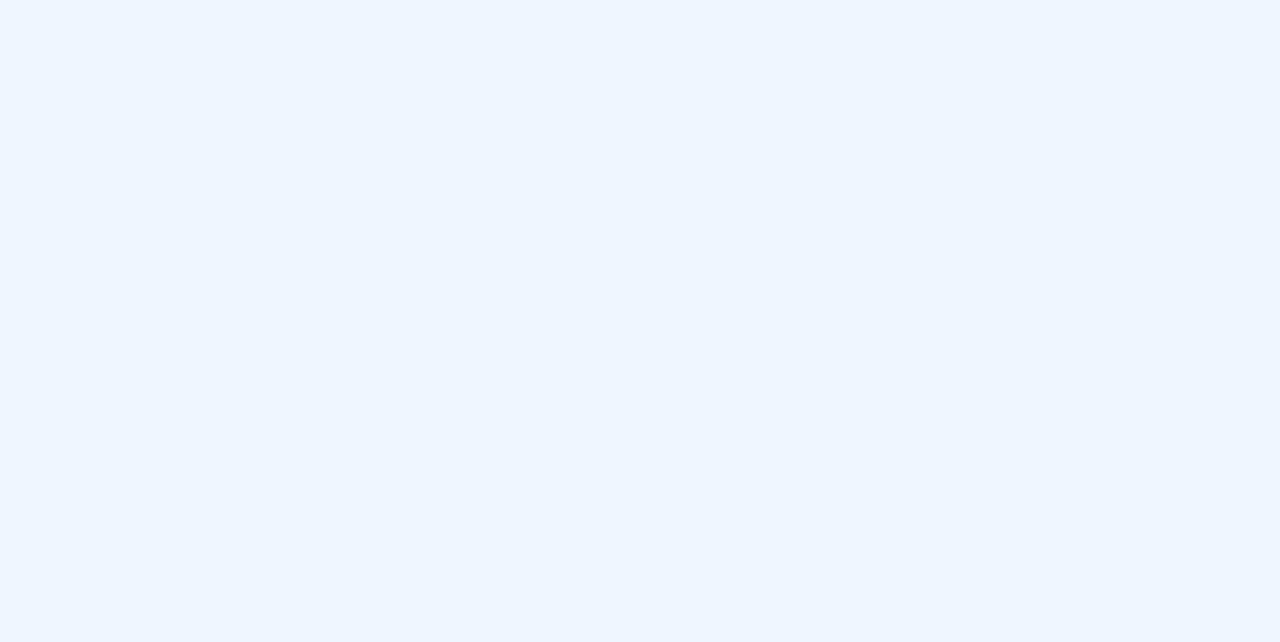
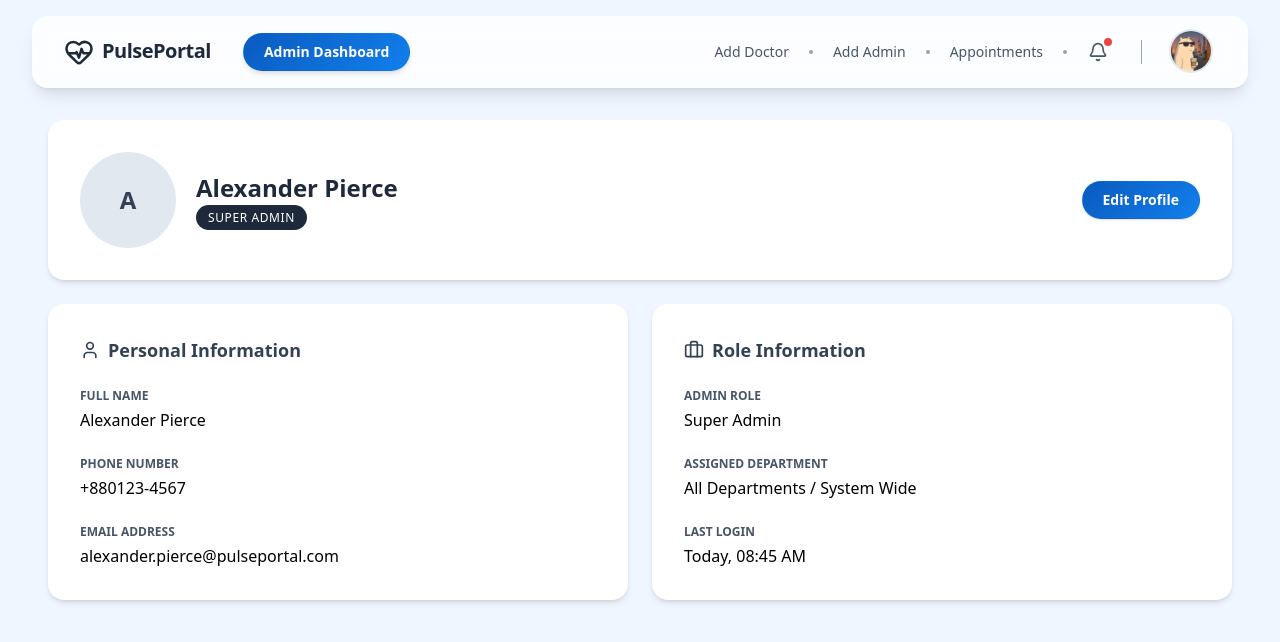
Before and after one commit to ArKooSaHaa/PulsePortal, a React (Vite) app in the folder client/: page /admin/profile in a window 1280 px wide. Before the commit this address had no page. Shown: the top 642 px of the page. Built offline with nearby package versions, Linux system fonts and the light colour scheme.

Commit message:
added admin profile UI

```diff
--- a/client/src/App.jsx
+++ b/client/src/App.jsx
@@ -20,6 +20,7 @@ import DoctorProfile from "./pages/doctor/DoctorProfile";
 import AdminDashboard from "./pages/admin/AdminDashboard";
 import AddDoctor from "./pages/admin/AddDoctor";
 import AddAdmin from "./pages/admin/AddAdmin";
+import AdminProfile from "./pages/admin/AdminProfile";
 function RoleLayout() {
     return (
         <>
@@ -52,6 +53,7 @@ function App() {
                     />
                      <Route path="/admin/add-admin" element={<AddAdmin />} />
                      <Route path="/doctor/profile" element={<DoctorProfile />} />
+                     <Route path="/admin/profile" element={<AdminProfile />} />
                 </Route>
                 {/* Patient */}
                 <Route
--- a/client/src/components/Navbar.jsx
+++ b/client/src/components/Navbar.jsx
@@ -321,7 +321,10 @@ export default function Navbar() {
                                             className="absolute right-0 top-full mt-2 w-48 rounded-xl border border-slate-200 bg-white shadow-xl p-2 z-50"
                                         >
                                             <motion.button
-                                            onClick={() => navigate(`/${role}/profile`)}
+                                            // onClick={() => navigate(`/${role}/profile`)}
+                                             onClick={() => {
+                                                 if (role === "admin") navigate("/admin/profile");
+                                                 else if (role === "doctor") navigate("/doctor/profile"); }}
                                                 whileHover={{
                                                     x: 3,
                                                     backgroundColor:
--- /dev/null
+++ b/client/src/pages/admin/AdminProfile.jsx
@@ -0,0 +1,184 @@
+import { useState } from "react";
+import { motion } from "framer-motion";
+import { User, Briefcase } from "lucide-react";
+
+export default function AdminProfile() {
+  const [isEdit, setIsEdit] = useState(false);
+
+  // Sample data
+  const [profile, setProfile] = useState({
+    name: "Alexander Pierce",
+    phone: "+880123-4567",
+    email: "alexander.pierce@pulseportal.com",
+    role: "Super Admin",
+    department: "All Departments / System Wide",
+    lastLogin: "Today, 08:45 AM ",
+  });
+
+  const handleChange = (e) => {
+    setProfile({ ...profile, [e.target.name]: e.target.value });
+  };
+
+  const firstChar = profile.name.charAt(0).toUpperCase();
+
+  return (
+    <div className="px-6 lg:px-12 py-8 space-y-6">
+      {/* Header */}
+      <motion.div
+        initial={{ opacity: 0, y: 20 }}
+        animate={{ opacity: 1, y: 0 }}
+        transition={{ duration: 0.4 }}
+        className="bg-white rounded-2xl shadow-md p-8 flex items-center justify-between"
+      >
+        <div className="flex items-center gap-5">
+          {/* Profile Picture */}
+          <motion.div
+            whileHover={{ scale: 1.05 }}
+            className="h-24 w-24 rounded-full bg-slate-200 flex items-center justify-center text-2xl font-bold text-slate-700"
+          >
+            {firstChar || <User size={40} />}
+          </motion.div>
+
+          <div className="space-y-2">
+            <h2 className="text-2xl font-bold text-slate-800">{profile.name}</h2>
+            <span className="text-xs bg-slate-800 text-white px-3 py-1 rounded-full uppercase tracking-wider">
+              {profile.role}
+            </span>
+          </div>
+        </div>
+
+        <motion.button
+          whileHover={{ scale: 1.05 }}
+          whileTap={{ scale: 0.95 }}
+          onClick={() => setIsEdit(!isEdit)}
+          className="px-5 py-2 rounded-full text-white text-sm font-semibold shadow"
+          style={{ background: "linear-gradient(135deg, #0a5bbf, #127fec)" }}
+        >
+          {isEdit ? "Cancel" : "Edit Profile"}
+        </motion.button>
+      </motion.div>
+
+      {/* Info Cards */}
+      <div className="grid md:grid-cols-2 gap-6">
+        {/* Personal Info */}
+        <motion.div
+          initial={{ opacity: 0, x: -20 }}
+          animate={{ opacity: 1, x: 0 }}
+          transition={{ duration: 0.4 }}
+          whileHover={{ scale: 1.02, boxShadow: "0 15px 25px rgba(0,0,0,0.15)" }}
+          className="bg-white p-8 rounded-2xl shadow-md transition-shadow duration-300 space-y-6"
+        >
+          <div className="flex items-center gap-2 mb-4">
+            <User size={20} className="text-slate-700" />
+            <h3 className="font-bold text-slate-700 text-lg">Personal Information</h3>
+          </div>
+
+          <div className="space-y-6 text-slate-600">
+            <div>
+              <p className="text-xs font-semibold uppercase">Full Name</p>
+              {isEdit ? (
+                <input
+                  name="name"
+                  value={profile.name}
+                  onChange={handleChange}
+                  className="border px-3 py-2 rounded w-full text-sm text-black"
+                />
+              ) : (
+                <p className="text-base mt-1 text-black">{profile.name}</p>
+              )}
+            </div>
+
+            <div>
+              <p className="text-xs font-semibold uppercase">Phone Number</p>
+              {isEdit ? (
+                <input
+                  name="phone"
+                  value={profile.phone}
+                  onChange={handleChange}
+                  className="border px-3 py-2 rounded w-full text-sm text-black"
+                />
+              ) : (
+                <p className="text-base mt-1 text-black">{profile.phone}</p>
+              )}
+            </div>
+
+            <div>
+              <p className="text-xs font-semibold uppercase">Email Address</p>
+              {isEdit ? (
+                <input
+                  name="email"
+                  value={profile.email}
+                  onChange={handleChange}
+                  className="border px-3 py-2 rounded w-full text-sm text-black"
+                />
+              ) : (
+                <p className="text-base mt-1 text-black">{profile.email}</p>
+              )}
+            </div>
+          </div>
+        </motion.div>
+
+        {/* Role Info */}
+        <motion.div
+          initial={{ opacity: 0, x: 20 }}
+          animate={{ opacity: 1, x: 0 }}
+          transition={{ duration: 0.4 }}
+          whileHover={{ scale: 1.02, boxShadow: "0 15px 25px rgba(0,0,0,0.15)" }}
+          className="bg-white p-8 rounded-2xl shadow-md transition-shadow duration-300 space-y-6"
+        >
+          <div className="flex items-center gap-2 mb-4">
+            <Briefcase size={20} className="text-slate-700" />
+            <h3 className="font-bold text-slate-700 text-lg">Role Information</h3>
+          </div>
+
+          <div className="space-y-6 text-slate-600">
+            <div>
+              <p className="text-xs font-semibold uppercase">Admin Role</p>
+              {isEdit ? (
+                <input
+                  name="role"
+                  value={profile.role}
+                  onChange={handleChange}
+                  className="border px-3 py-2 rounded w-full text-sm text-black"
+                />
+              ) : (
+                <p className="text-base mt-1 text-black">{profile.role}</p>
+              )}
+            </div>
+
+            <div>
+              <p className="text-xs font-semibold uppercase">Assigned Department</p>
+              {isEdit ? (
+                <input
+                  name="department"
+                  value={profile.department}
+                  onChange={handleChange}
+                  className="border px-3 py-2 rounded w-full text-sm text-black"
+                />
+              ) : (
+                <p className="text-base mt-1 text-black">{profile.department}</p>
+              )}
+            </div>
+
+            <div>
+              <p className="text-xs font-semibold uppercase">Last Login</p>
+              <p className="text-base mt-1 text-black">{profile.lastLogin}</p>
+            </div>
+          </div>
+        </motion.div>
+      </div>
+
+      {/* Save Button */}
+      {isEdit && (
+        <div className="flex justify-end mt-4">
+          <button
+            onClick={() => setIsEdit(false)}
+            className="px-6 py-2 bg-blue-600 text-white rounded-full font-semibold shadow hover:bg-blue-700 transition-colors duration-300"
+          >
+            Save Changes
+          </button>
+        </div>
+      )}
+    </div>
+  );
+}
```
